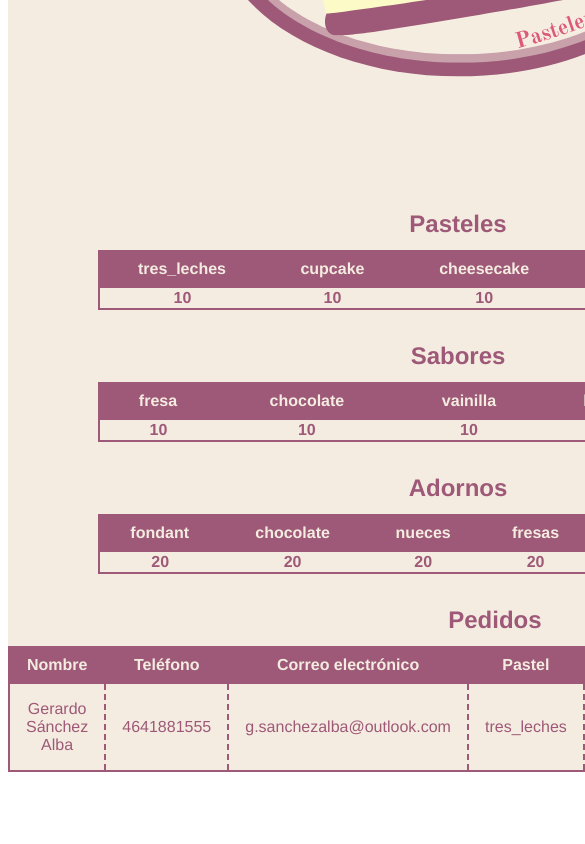
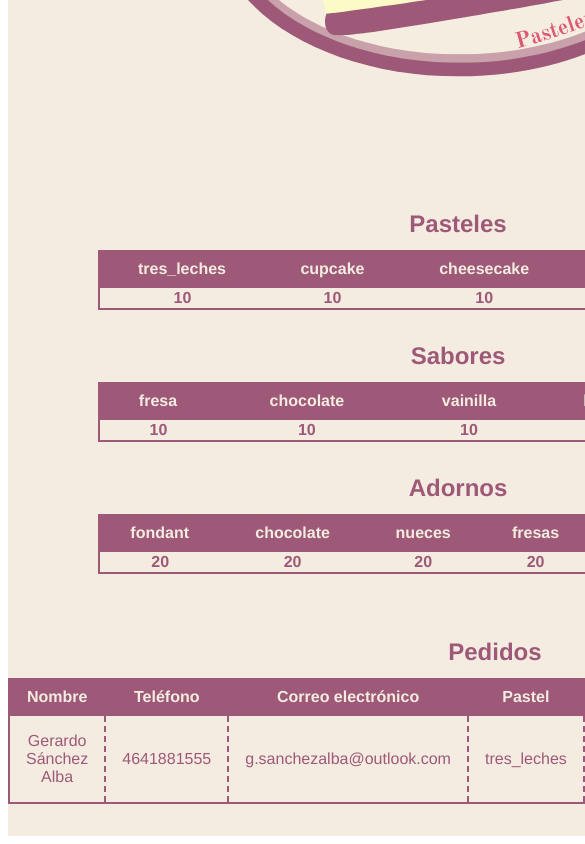
Before and after one commit to Gera097/bakery_vuex_launchx, a Vue app: page /#/pastelero in a window 390 px wide. Shown: the part 422-1266 px from the top of the page, 585 px wide, since content can reach past the window. Before the commit the page ends 1226 px from the top, so only its background shows below. Built offline with nearby package versions, Linux system fonts and the light colour scheme.

Commit message:
responsive table

```diff
--- a/src/views/PasteleroView.vue
+++ b/src/views/PasteleroView.vue
@@ -8,7 +8,7 @@
     <Inventario class="tabla" objeto='Adornos' caption="Adornos"
     propiedad="cantidad"/>
 
-
+    <div class="table-container">
         <table>
             <caption>Pedidos</caption>
             <tr>
@@ -36,6 +36,7 @@
             </EntradaPedido>
 
         </table>
+    </div>
 
 
 
@@ -50,6 +51,10 @@
 </script>
 
 <style >
+
+    .table-container {
+        overflow-x: auto;
+    }
     table {
         margin: 2em auto;
         border: 2px solid;
```
Lines whose indentation alone changed are shown as unchanged.
